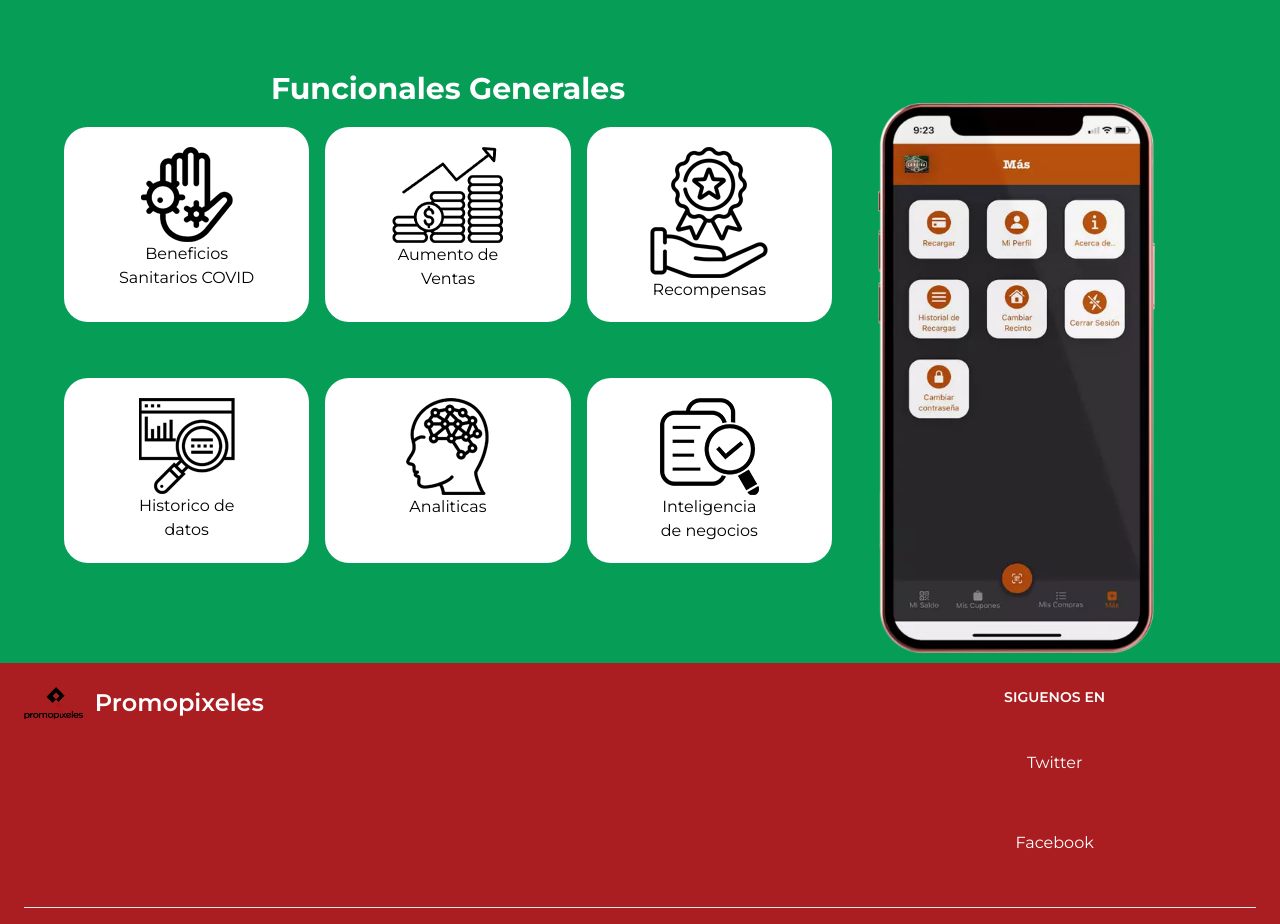
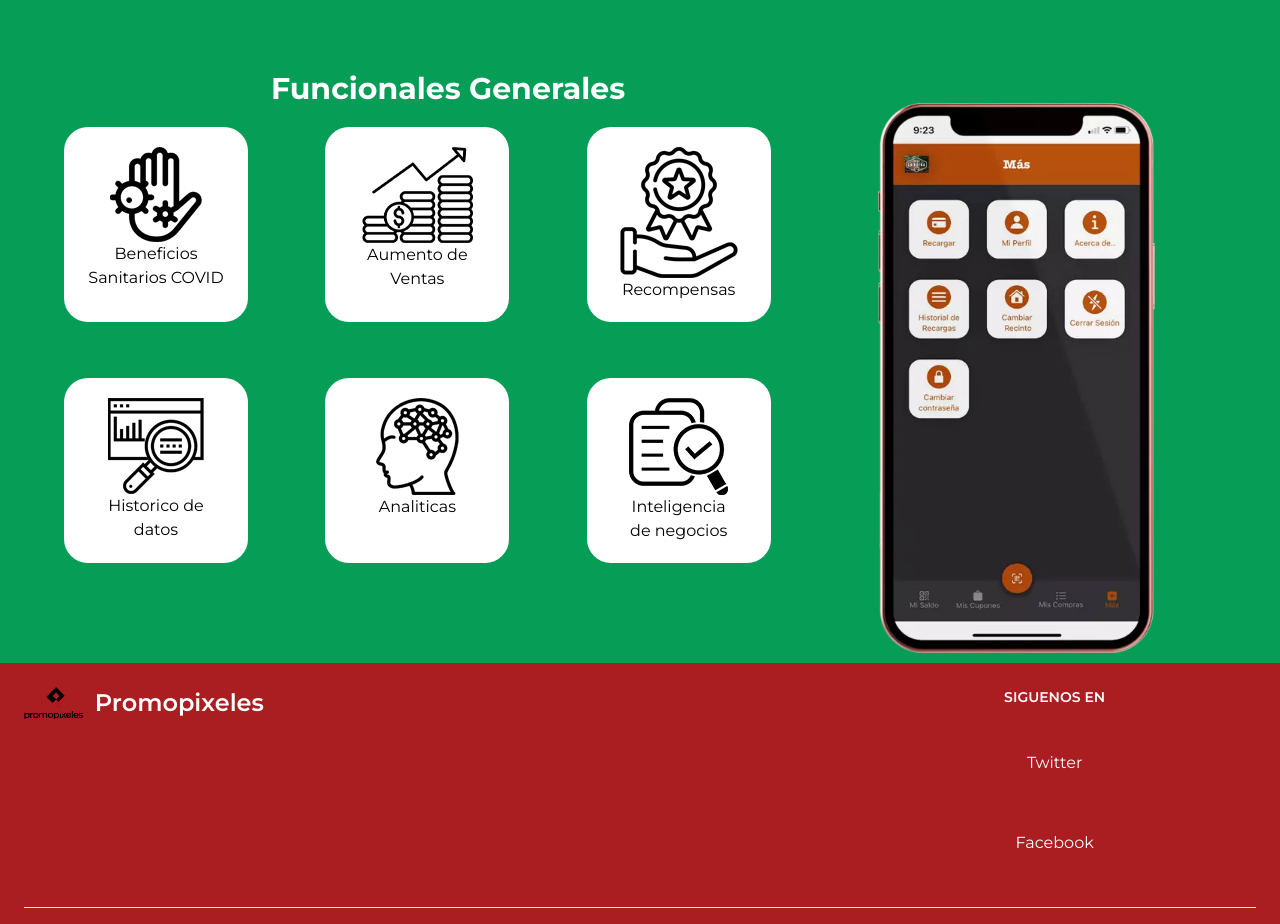
Before and after one commit to Joshwawo/promopixeles-web, a React (Vite) app: page /cashless in a window 1280 px wide. Shown: the part 2280-3204 px from the top of the page. Built offline with nearby package versions, Linux system fonts and the light colour scheme.

Commit message:
es todo por hoy

```diff
--- a/index.html
+++ b/index.html
@@ -3,7 +3,7 @@
   <head>
     <meta charset="UTF-8" />
     <!-- <link rel="icon" type="image/svg+xml" href="/vite.svg" /> -->
-    <link rel="icon" type="image/png" sizes="32x32" href="/js.png">
+    <link rel="icon" type="image/png" sizes="32x32" href="/black32x32.png">
     <meta name="viewport" content="width=device-width, initial-scale=1.0" />
     <title>Promopixeles Vite 3</title>
   </head>
--- a/src/App.jsx
+++ b/src/App.jsx
@@ -23,7 +23,7 @@ function App() {
             <Route path='/productos&servicios' element={<ProductosYservicios/>} />
             <Route path='/codikash' element={<Codikash/>}/>
             <Route path='/cashless' element={<Cashless/>} />
-            <Route path='/contacto' element={<Contacto/>}/>
+            <Route path='/contacto' element={<ProductosYservicios/>}/>
             <Route path='*' element={<Error404/>} />
 
           </Routes>
--- a/src/components/Cashless/Generales.jsx
+++ b/src/components/Cashless/Generales.jsx
@@ -13,36 +13,36 @@ const Generales = () => {
         <div className="izquierda md:w-2/3 pt-12 md:pt-24">
           <p className="monserrat-bold text-center text-white text-3xl ">Funcionales Generales</p>
           <div className="items-icons   grid grid-cols-2 xl:grid-cols-3 gap-4 ">
-            <div className="img1 bg-[#FFFFFF] my-5 rounded-3xl py-5 px-5 xl:px-12 ">
+            <div className="img1 bg-[#FFFFFF] my-5 rounded-3xl py-5 px-5 xl:w-[75%]">
               <img src={beneficios} alt="Beneficios"  className="mx-auto"/>
               <p className="text-center">
                 Beneficios <br />
                 Sanitarios COVID
               </p>
             </div>
-            <div className="img2 bg-[#FFFFFF] my-5 rounded-3xl py-5 px-5 xl:px-12 ">
+            <div className="img2 bg-[#FFFFFF] my-5 rounded-3xl py-5 px-5 xl:w-[75%]">
               <img src={aumentoVentas} alt=" Aumento de ventas"  className="mx-auto"/>
               <p className="text-center">
                 Aumento de <br />
                 Ventas
               </p>
             </div>
-            <div className="img2 bg-[#FFFFFF] my-5 rounded-3xl py-5 px-5 xl:px-12 ">
+            <div className="img2 bg-[#FFFFFF] my-5 rounded-3xl py-5 px-5 xl:w-[75%]">
               <img src={Recompensas} alt="Recompensas"  className="mx-auto"/>
               <p className="text-center">Recompensas</p>
             </div>
-            <div className="img2 bg-[#FFFFFF] my-5 rounded-3xl py-5 px-5 xl:px-12 ">
+            <div className="img2 bg-[#FFFFFF] my-5 rounded-3xl py-5 px-5 xl:w-[75%]">
               <img src={historialDatos} alt="Historial de datos"  className="mx-auto"/>
               <p className="text-center">
                 Historico de <br />
                 datos
               </p>
             </div>
-            <div className="img2 bg-[#FFFFFF] my-5 rounded-3xl py-5 px-5 xl:px-12 ">
+            <div className="img2 bg-[#FFFFFF] my-5 rounded-3xl py-5 px-5 xl:w-[75%]">
               <img src={analiticas} alt="Analiticas"  className="mx-auto"/>
               <p className="text-center">Analiticas</p>
             </div>
-            <div className="img2 bg-[#FFFFFF] my-5 rounded-3xl py-5 px-5 xl:px-12 ">
+            <div className="img2 bg-[#FFFFFF] my-5 rounded-3xl py-5 px-5 xl:w-[75%]">
               <img src={intelNegocios} alt="Inteligencia de negocios"  className="mx-auto"/>
               <p className="text-center">
                 Inteligencia <br /> de negocios
--- a/src/components/Quienessomos.jsx
+++ b/src/components/Quienessomos.jsx
@@ -6,7 +6,7 @@ import como4 from "../img/como4.png";
 
 const QuienesSomos = () => {
   return (
-    <div className="bg-red-300 py-24 ">
+    <div className="bg-red-400 py-14 ">
       <div className=" container mx-auto ">
         <div className=" ">
           <h2 className="font-bold text-2xl text-center md:text-start text-white">
--- a/src/pages/HomePage.jsx
+++ b/src/pages/HomePage.jsx
@@ -12,7 +12,7 @@ const HomePage = () => {
         <Carrusel/>
         <Body/>
         <QuienesSomos/>
-        <EmpresaDesc/>
+        {/* <EmpresaDesc/> */}
     </div>
   )
 }
--- a/src/pages/ProductosYservicios.jsx
+++ b/src/pages/ProductosYservicios.jsx
@@ -1,13 +1,11 @@
-import React from 'react'
 import Y from '../components/Y'
-import Codikash from './services/Codikash'
 
 const ProductosYservicios = () => {
   return (
     <div>
         {/* <Codikash/> */}
         <Y/>
-        <p>Hola desde producto y servicios</p>
+        <p className='text-center'>Hola desde otros</p>
     </div>
   )
 }
```
Also changed, not shown: public/black32x32.png (added).
